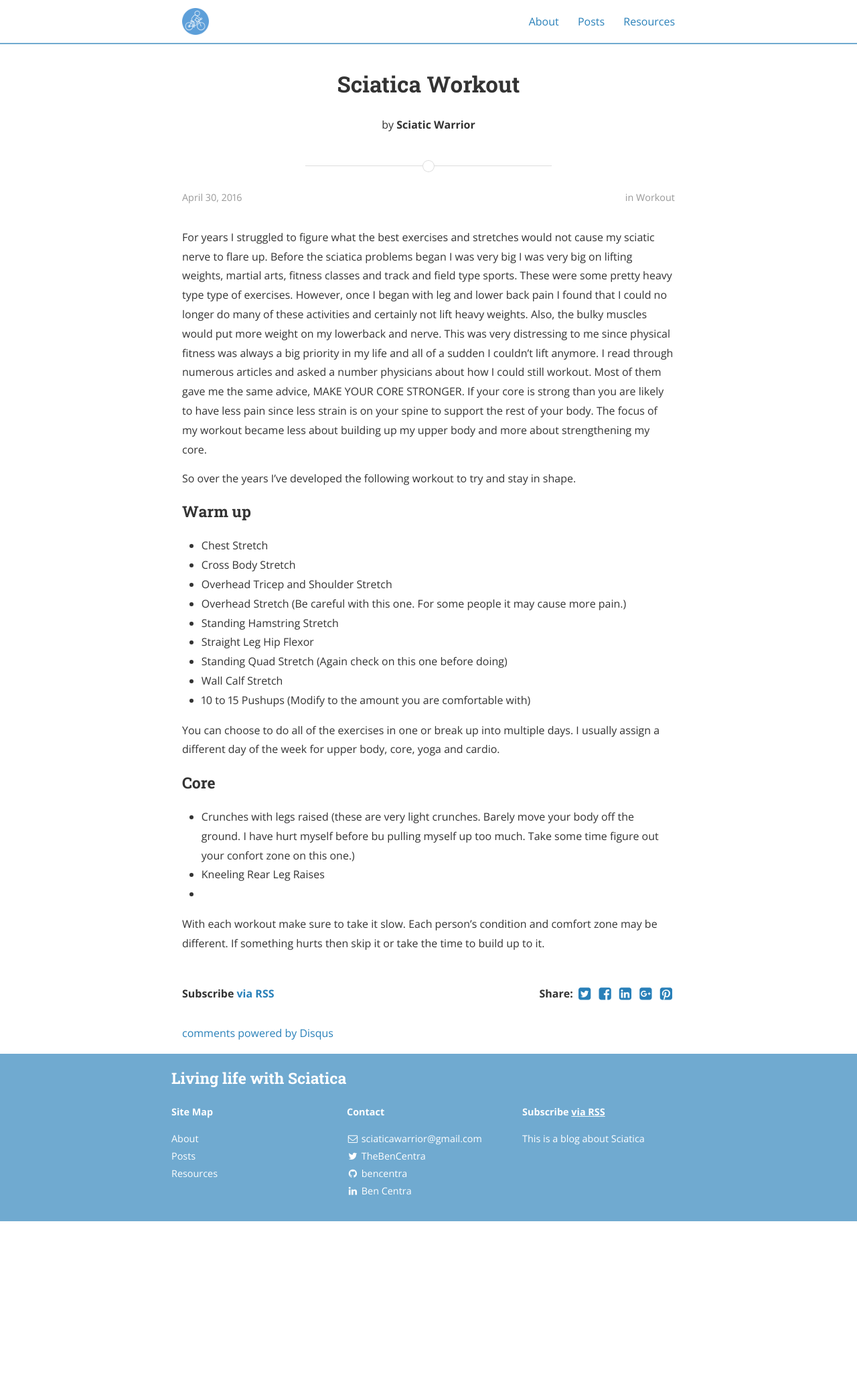
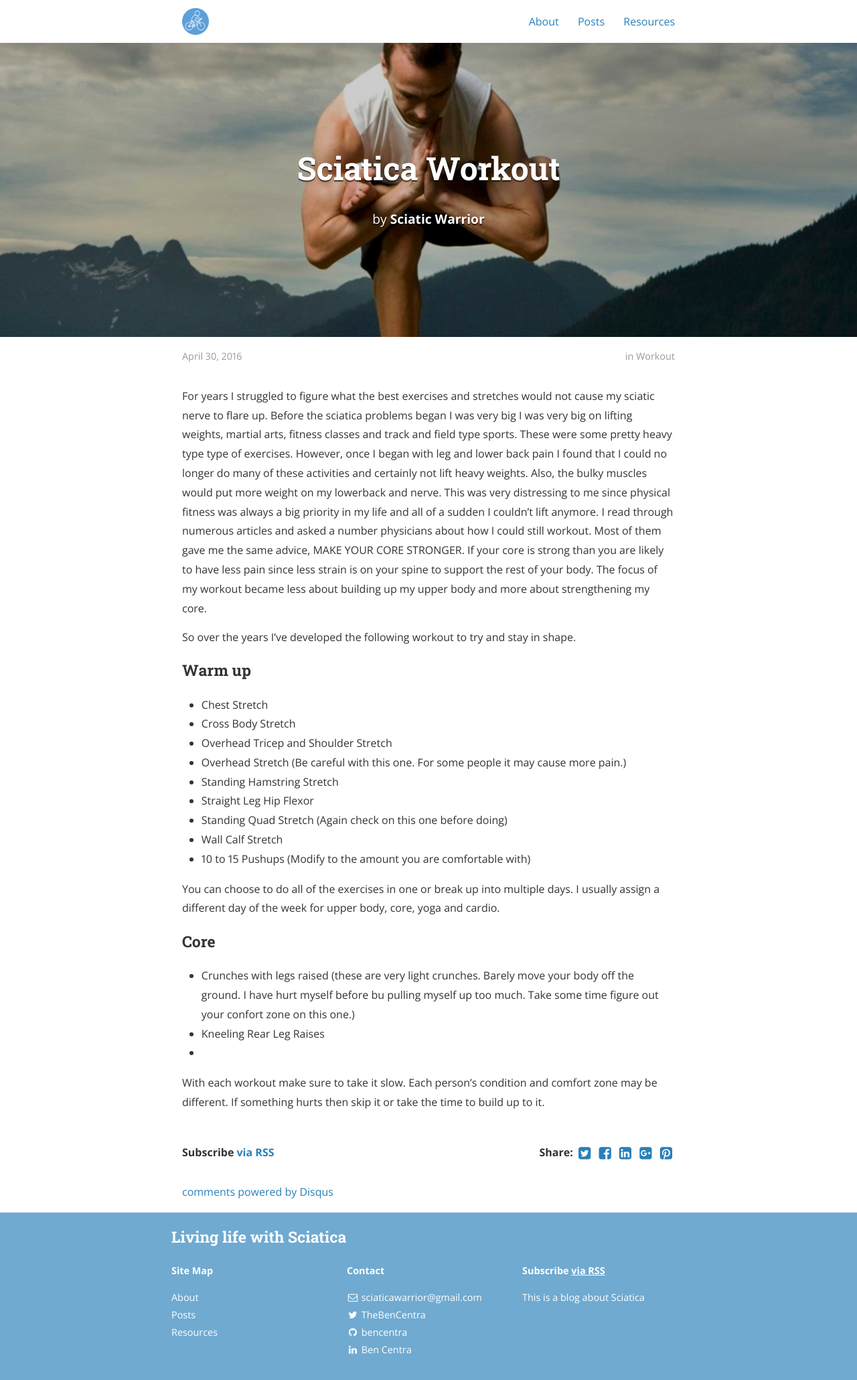
Before and after one commit to sciaticawarrior/sciaticatest, a Jekyll site: the page built from _posts/2016-04-30-sciatica-workout.markdown, in a window 1280 px wide. Shown: the whole page at 67% size. Built offline with Jekyll 4.4.1, drawn with Linux system fonts in a browser that asks for light colours; nearby versions of some CDN libraries; comment, search, counter and statistics services are not loaded; a style sheet for code colours, icons or effects is not loaded; before the commit the page ends 1823 px from its top, so only the background shows below that.

Commit message:
Update 2016-04-30-sciatica-workout.markdown

```diff
--- a/_posts/2016-04-30-sciatica-workout.markdown
+++ b/_posts/2016-04-30-sciatica-workout.markdown
@@ -5,6 +5,7 @@ date:   2016-04-30 11:34:59
 author: Sciatic Warrior
 categories: workout
 tags: sciatica workout health
+cover: assets/hatha-yoga.jpg
 ---
 
 For years I struggled to figure what the best exercises and stretches would not cause my sciatic nerve to flare up. Before the sciatica problems began I was very big I was very big on lifting weights, martial arts, fitness classes and track and field type sports. These were some pretty heavy type type of exercises. However, once I began with leg and lower back pain I found that I could no longer do many of these activities and certainly not lift heavy weights. Also, the bulky muscles would put more weight on my lowerback and nerve. This was very distressing to me since physical fitness was always a big priority in my life and all of a sudden I couldn't lift anymore. I read through numerous articles and asked a number physicians about how I could still workout. Most of them gave me the same advice, MAKE YOUR CORE STRONGER. If your core is strong than you are likely to have less pain since less strain is on your spine to support the rest of your body. The focus of my workout became less about building up my upper body and more about strengthening my core.
```
